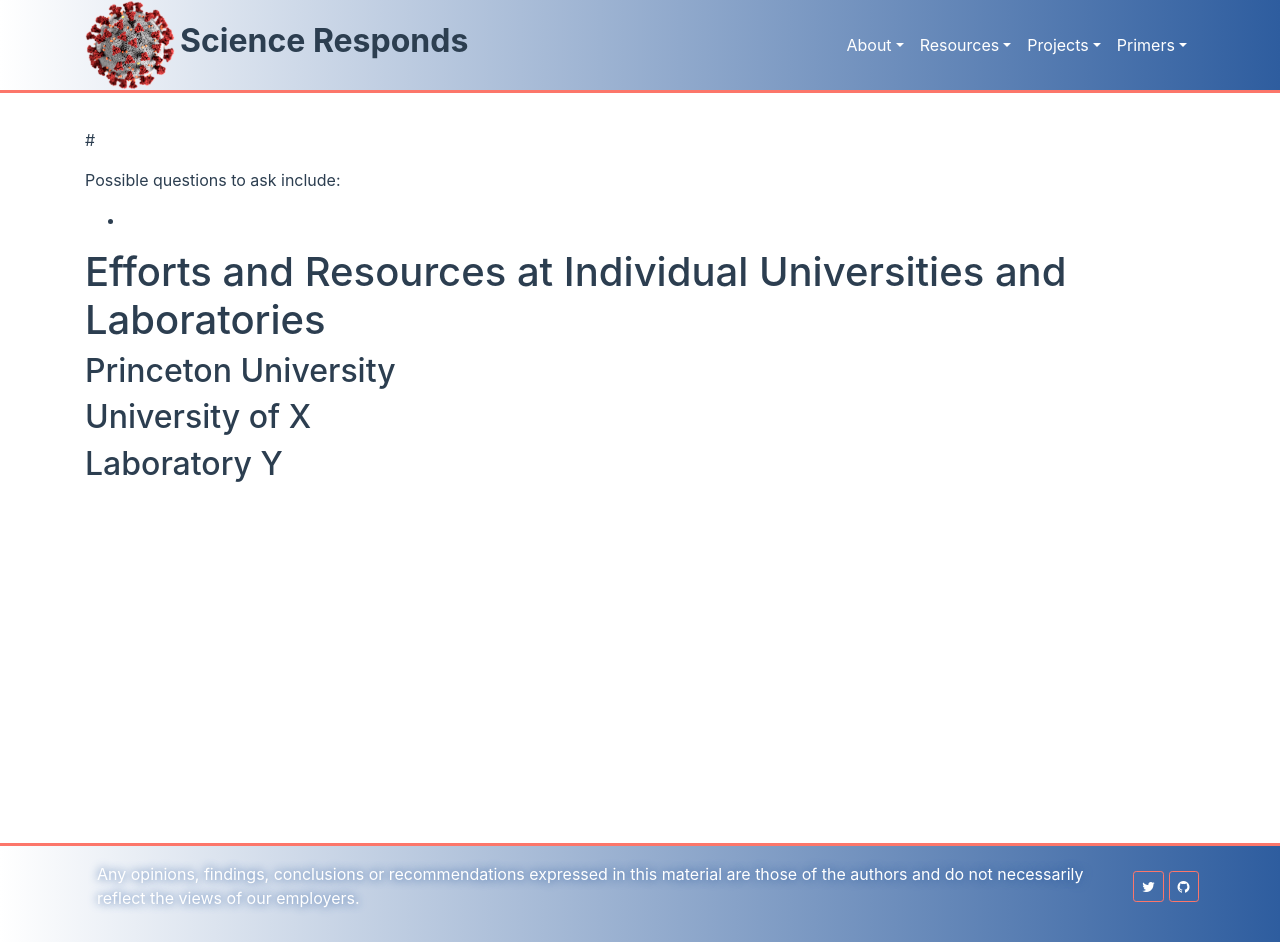
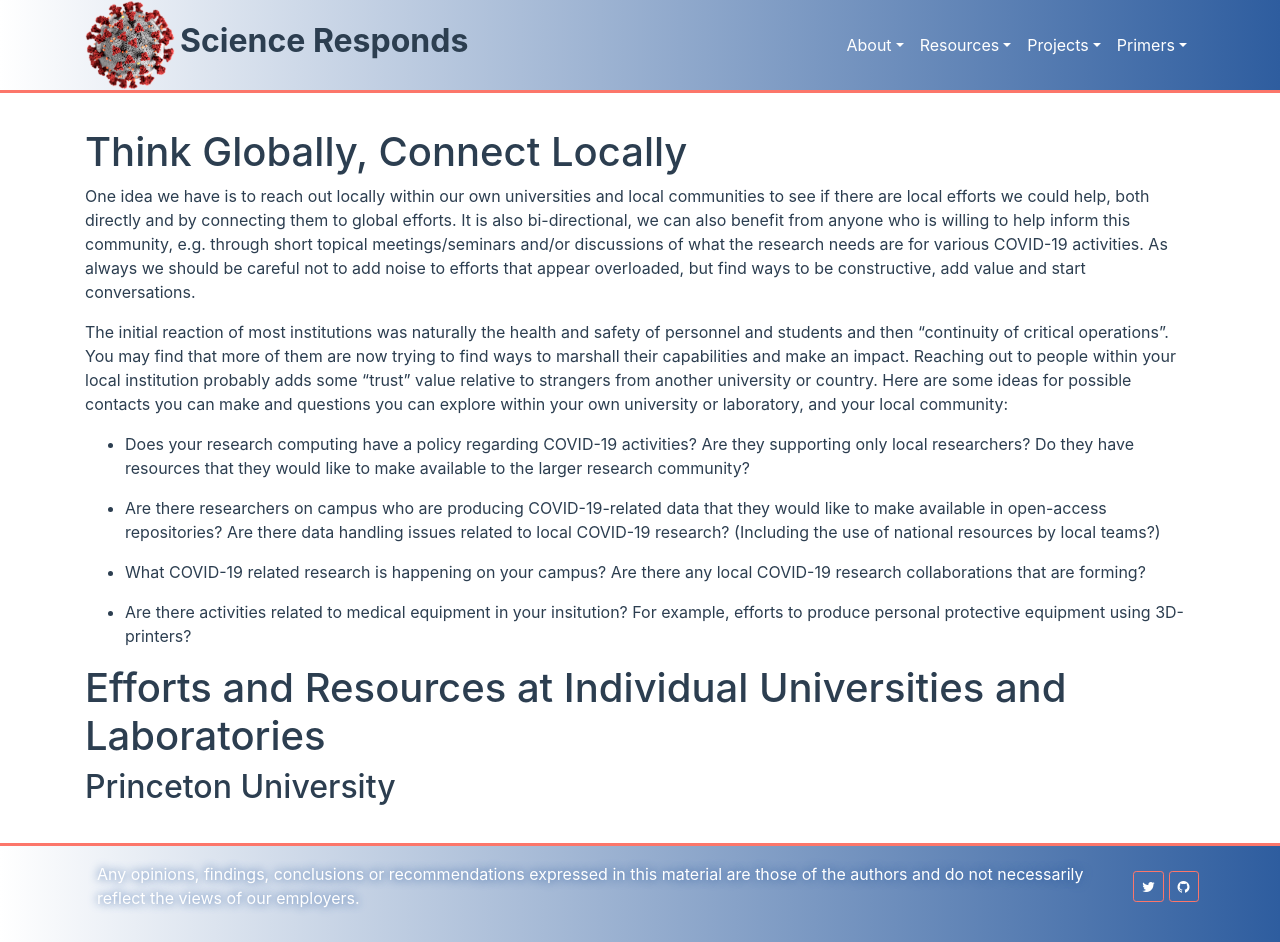
Before and after one commit to science-responds/science-responds.github.io-source, a Jekyll site: the page built from pages/resources/institutions.md, in a window 1280 px wide and 942 px high. Built offline with Jekyll 4.4.1, drawn with Linux system fonts in a browser that asks for light colours.

Commit message:
add the "Think Globally, Connect Locally" draft page

```diff
--- a/_includes/navbar.html
+++ b/_includes/navbar.html
@@ -26,6 +26,7 @@
                         <a class="dropdown-item" href="/resources/datasets">Datasets</a>
                         <a class="dropdown-item" href="/resources/articles">Articles and papers</a>
                         <a class="dropdown-item" href="/resources/events">Events</a>
+                        <a class="dropdown-item" href="/resources/institutions">Think Globally, Connect Locally</a>
                     </div>
                 </li>
 
--- a/pages/resources/institutions.md
+++ b/pages/resources/institutions.md
@@ -3,16 +3,50 @@ title: Institutional Resources and Initiatives
 permalink: /resources/institutions
 ---
 
-#
+# Think Globally, Connect Locally
 
-Possible questions to ask include:
+One idea we have is to reach out locally within our own universities
+and local communities to see if there are local efforts we could help,
+both directly and by connecting them to global efforts. It is also
+bi-directional, we can also benefit from anyone who is willing to help
+inform this community, e.g. through short topical meetings/seminars
+and/or discussions of what the research needs are for various COVID-19
+activities. As always we
+should be careful not to add noise to efforts that appear overloaded,
+but find ways to be constructive, add value and start conversations.
 
-  *
+The initial reaction of most institutions was naturally the health and safety
+of personnel and students and then "continuity of critical operations". You
+may find that more of them are now trying to find ways to marshall
+their capabilities and make an impact. Reaching
+out to people within your local institution probably adds some "trust"
+value relative to strangers from another university or country. Here are
+some ideas for possible contacts you can make and questions you can explore
+within your own university or laboratory, and your local community:
+
+  * Does your research computing have a policy regarding COVID-19 activities?
+    Are they supporting only local researchers? Do they have resources that
+    they would like to make available to the larger research community?
+
+  * Are there researchers on campus who are producing COVID-19-related data
+    that they would like to make available in open-access repositories? Are
+    there data handling issues related to local COVID-19 research? (Including
+    the use of national resources by local teams?)
+
+  * What COVID-19 related research is happening on your campus? Are there
+    any local COVID-19 research collaborations that are forming?
+
+  * Are there activities related to medical equipment in your insitution?
+    For example, efforts to produce personal protective equipment using
+    3D-printers?
 
 # Efforts and Resources at Individual Universities and Laboratories
 
 ## Princeton University
+   <template to be provided>
 
 ## University of X
+   <template to be provided>
 
 ## Laboratory Y
+   <template to be provided>
```
